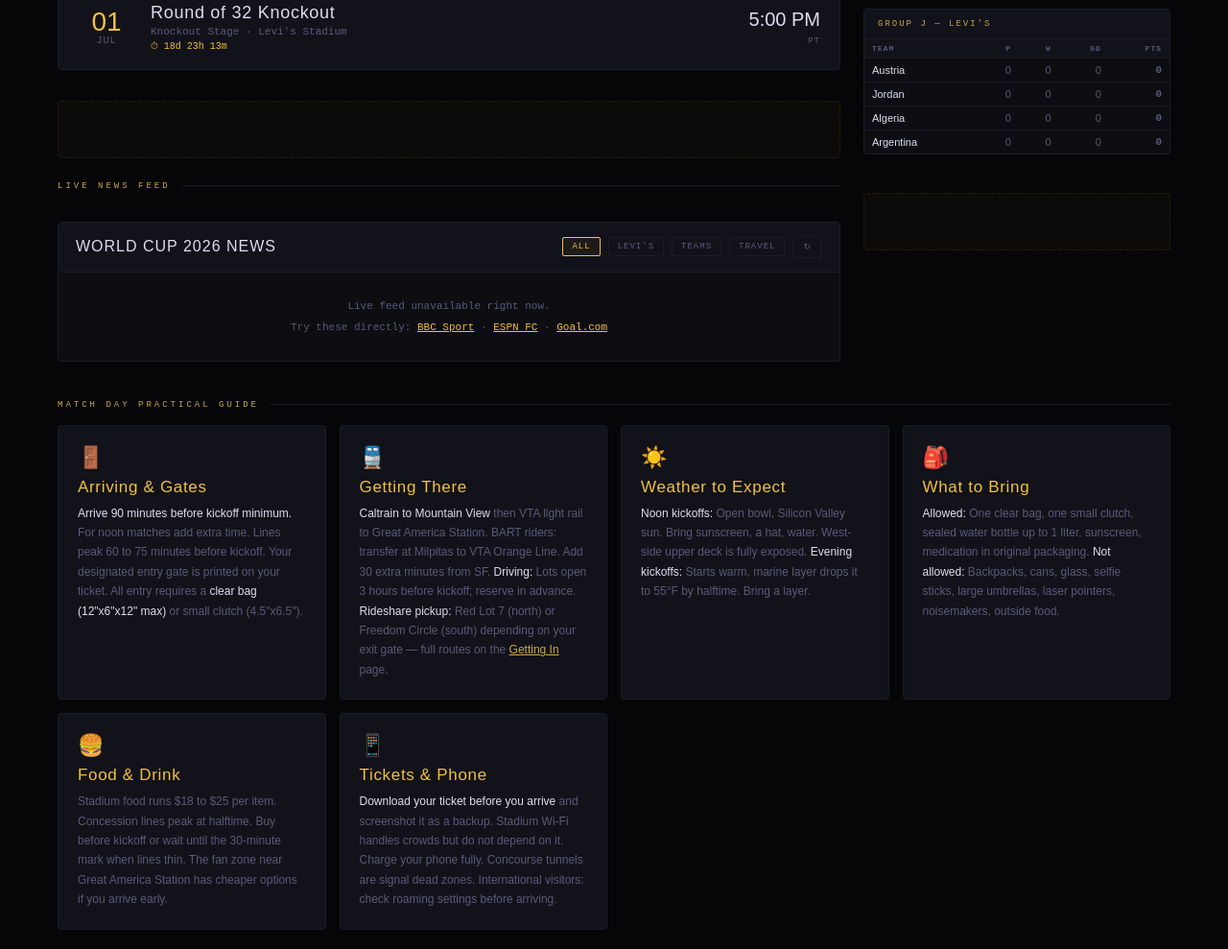
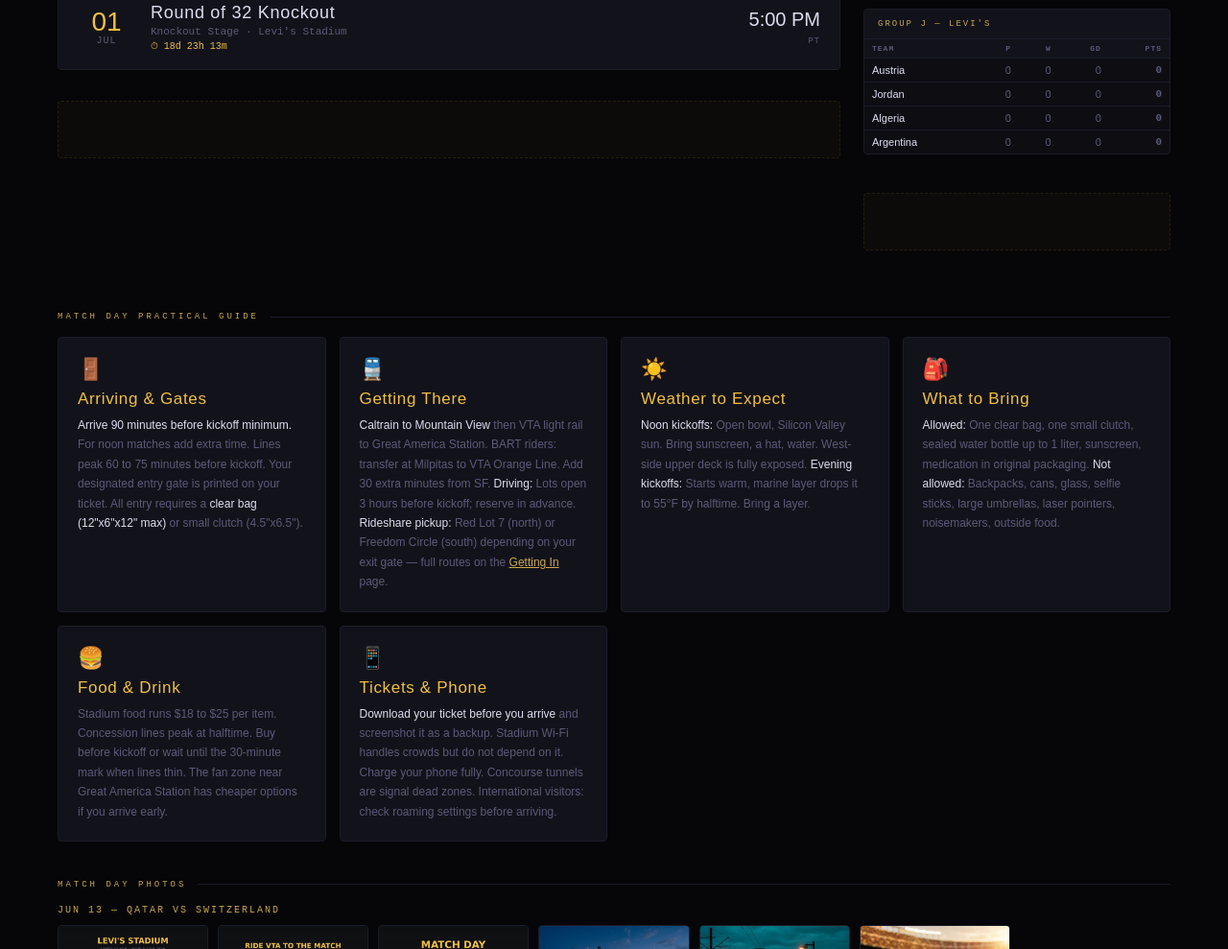
Before and after one commit to Lexiannax/worldcup2026, a plain HTML site: page index.html in a window 1280 px wide. Shown: the part 1556-2545 px from the top of the page at 96% size. Drawn offline with Linux system fonts and the light colour scheme; no server answers.

Commit message:
Add files via upload

```diff
--- a/index.html
+++ b/index.html
@@ -9,7 +9,7 @@
 <meta property="og:title" content="Levi's Stadium World Cup 2026 — Hub" />
 <meta property="og:type" content="website" />
 <meta name="referrer" content="strict-origin-when-cross-origin" />
-<meta http-equiv="Content-Security-Policy" content="default-src 'self'; script-src 'self' 'unsafe-inline' https://pagead2.googlesyndication.com https://*.googlesyndication.com https://*.google.com https://*.googleadservices.com https://*.doubleclick.net; style-src 'self' 'unsafe-inline' https://fonts.googleapis.com; font-src https://fonts.gstatic.com; img-src * data:; connect-src 'self' https://api.rss2json.com https://*.googlesyndication.com https://*.google.com https://*.doubleclick.net; frame-src https://*.googlesyndication.com https://*.google.com https://*.doubleclick.net; base-uri 'self'; object-src 'none';" />
+<meta http-equiv="Content-Security-Policy" content="default-src 'self'; script-src 'self' 'unsafe-inline' https://pagead2.googlesyndication.com https://*.googlesyndication.com https://*.google.com https://*.googleadservices.com https://*.doubleclick.net; style-src 'self' 'unsafe-inline' https://fonts.googleapis.com; font-src https://fonts.gstatic.com; img-src * data:; connect-src 'self' https://*.googlesyndication.com https://*.google.com https://*.doubleclick.net https://adtrafficquality.google; frame-src https://*.googlesyndication.com https://*.google.com https://*.doubleclick.net; base-uri 'self'; object-src 'none';" />
 
 <!-- GOOGLE SEARCH CONSOLE VERIFICATION -->
 <meta name="google-site-verification" content="x0d4UdJwhcx8uKanjxOvPtXoIAhao-0BJpqAFpp3cKs" />
@@ -87,23 +87,7 @@
         <script>(adsbygoogle = window.adsbygoogle || []).push({});</script>
       </div>
 
-      <!-- NEWS FEED -->
-      <div class="section-label" style="margin-top:8px;">Live News Feed</div>
-      <div class="news-panel">
-        <div class="news-panel-header">
-          <div class="news-panel-title">WORLD CUP 2026 NEWS</div>
-          <div class="news-controls">
-            <button class="filter-btn active" onclick="setFilter('all', this)">ALL</button>
-            <button class="filter-btn" onclick="setFilter('levis', this)">LEVI'S</button>
-            <button class="filter-btn" onclick="setFilter('teams', this)">TEAMS</button>
-            <button class="filter-btn" onclick="setFilter('travel', this)">TRAVEL</button>
-            <button class="refresh-btn" id="refreshBtn" onclick="loadNews(true)">↻</button>
-          </div>
-        </div>
-        <div id="loadingBar" class="loading-bar" style="display:none;"></div>
-        <div id="feedContent"></div>
-        <button class="news-load-more" id="loadMoreBtn" onclick="loadMore()" style="display:none;">Load More Articles</button>
-      </div>
+
     </div>
 
     <div class="sidebar">
```
